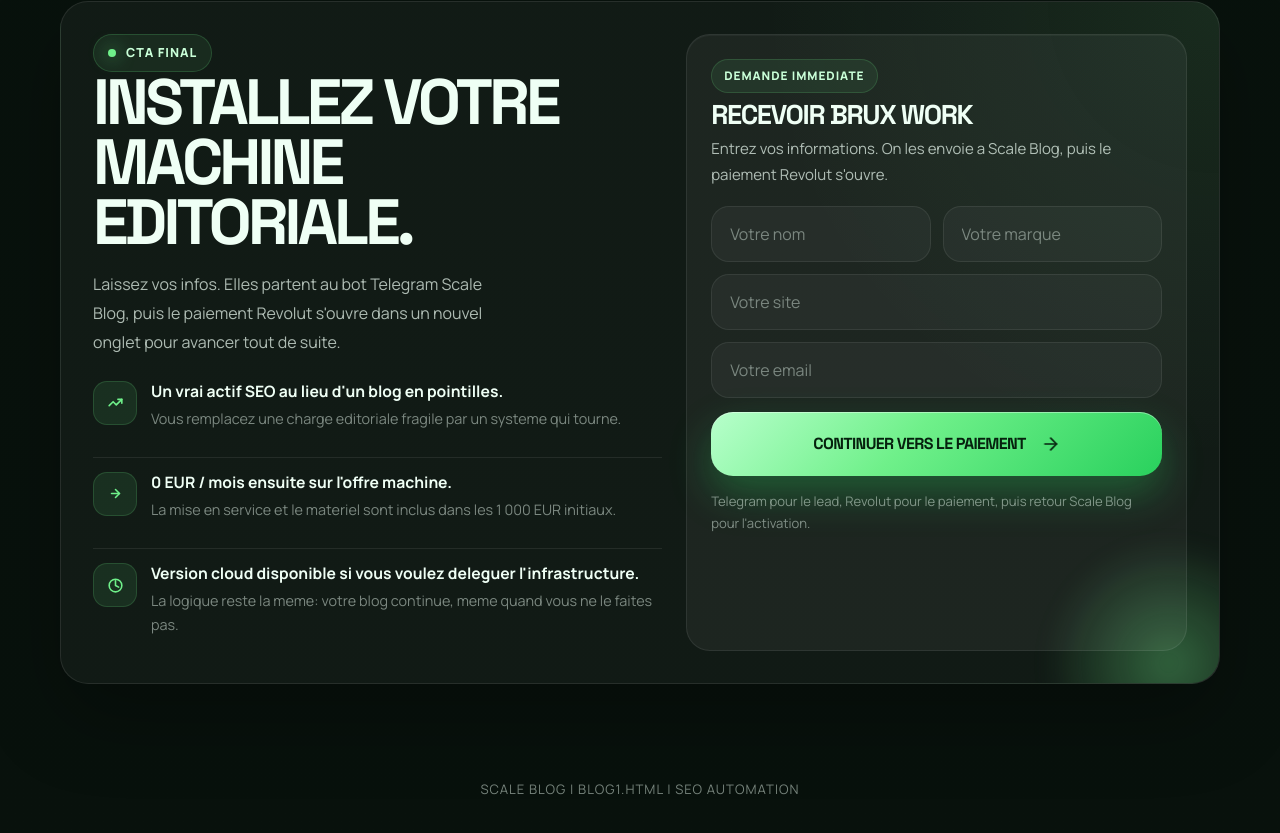
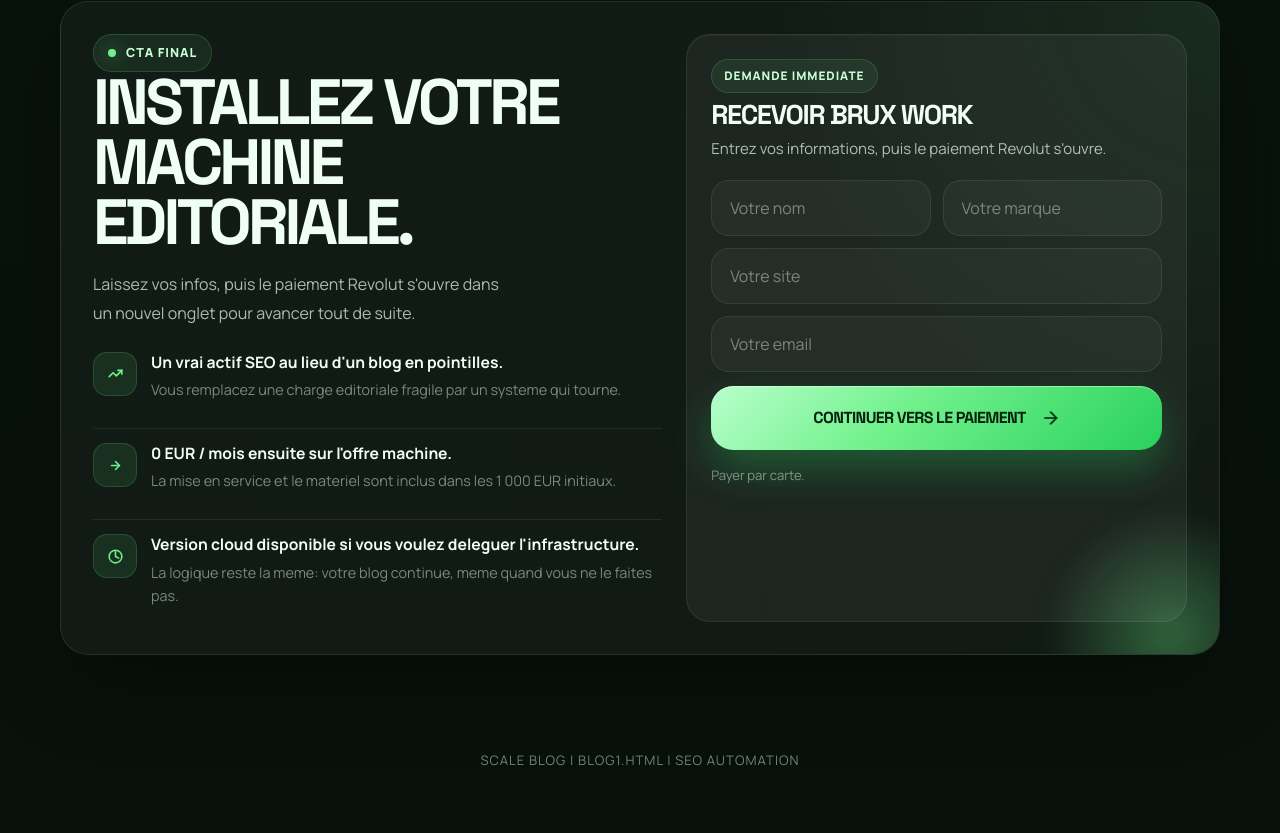
Before and after one commit to scaleblog/web, a plain HTML site: page blog/blog1.html in a window 1280 px wide. Shown: the part 4205-5038 px from the top of the page. Drawn offline with Linux system fonts and the light colour scheme.

Commit message:
Update blog1.html

```diff
--- a/blog/blog1.html
+++ b/blog/blog1.html
@@ -1211,7 +1211,7 @@
                 <div class="eyebrow">CTA final</div>
                 <h2>Installez votre machine editoriale.</h2>
                 <p>
-                  Laissez vos infos. Elles partent au bot Telegram Scale Blog, puis le paiement Revolut s'ouvre dans un nouvel onglet pour avancer tout de suite.
+                  Laissez vos infos, puis le paiement Revolut s'ouvre dans un nouvel onglet pour avancer tout de suite.
                 </p>
 
                 <div class="cta-points">
@@ -1261,7 +1261,7 @@
                   <span class="tag">Demande immediate</span>
                   <strong>Recevoir Brux Work</strong>
                   <p>
-                    Entrez vos informations. On les envoie a Scale Blog, puis le paiement Revolut s'ouvre.
+                    Entrez vos informations, puis le paiement Revolut s'ouvre.
                   </p>
                 </div>
 
@@ -1286,7 +1286,7 @@
                 </button>
 
                 <div class="cta-meta">
-                  Telegram pour le lead, Revolut pour le paiement, puis retour Scale Blog pour l'activation.
+                   Payer par carte.
                 </div>
 
                 <div class="cta-status" id="blog-cta-status" aria-live="polite"></div>
```
